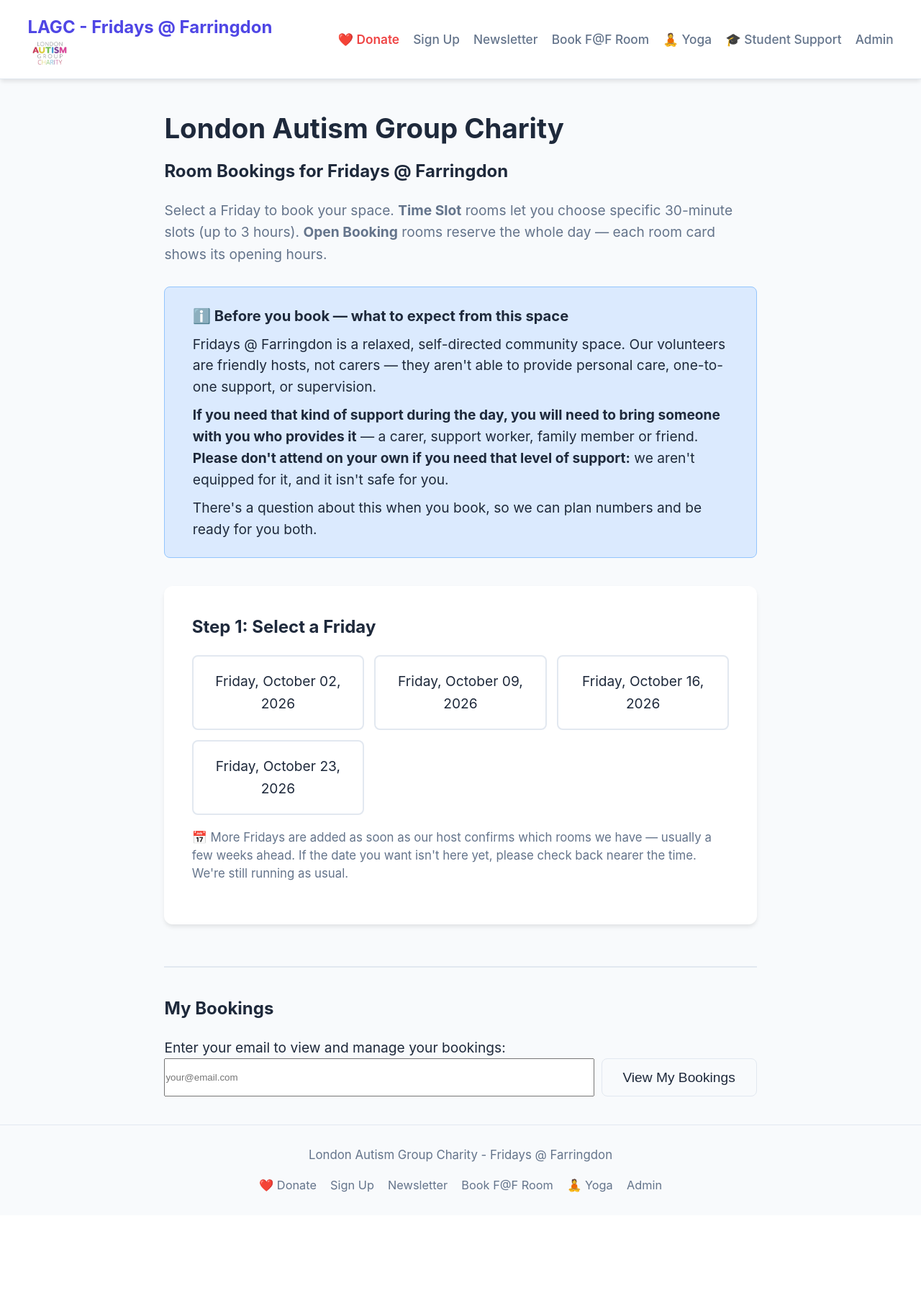
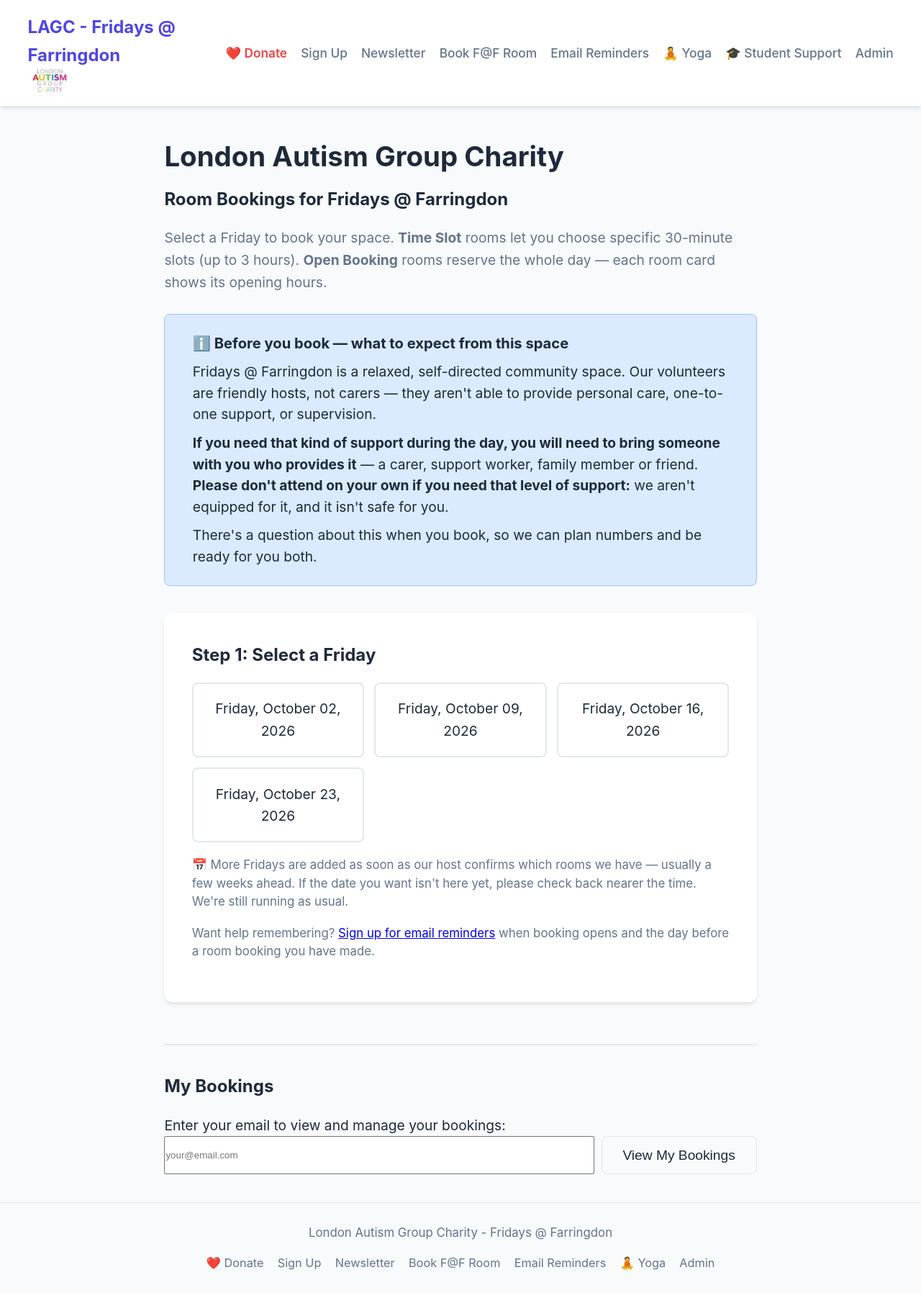
Before and after one commit to marcjtheodore1-sketch/lagc-room-bookings, a Flask app: page /book in a window 1280 px wide. Shown: the whole page at 72% size. Before the commit the page ends 1656 px from the top, so only its background shows below. Run offline with Flask 3, Linux system fonts and the light colour scheme; data comes from the database, SQL or seed files in the repository; data that the repository does not hold is empty; some libraries are stand-ins or nearby versions.

Commit message:
Add opt-in booking and day-before email reminders

```diff
--- a/app.py
+++ b/app.py
@@ -6,6 +6,7 @@ Handles 30-minute booking slots on Fridays from 11am to 4pm
 from flask import Flask, render_template, request, jsonify, session, redirect, url_for, flash
 from flask_sqlalchemy import SQLAlchemy
 from datetime import datetime, timedelta
+from zoneinfo import ZoneInfo
 from functools import wraps
 import json
 import os
@@ -143,6 +144,28 @@ class Setting(db.Model):
     """Configurable settings"""
     key = db.Column(db.String(100), primary_key=True)
     value = db.Column(db.Text, nullable=False)
+
+class ReminderSubscription(db.Model):
+    """Email-verified, self-managed reminder preferences."""
+    id = db.Column(db.Integer, primary_key=True)
+    email = db.Column(db.String(254), unique=True, nullable=False)
+    booking_open = db.Column(db.Boolean, nullable=False, default=False)
+    booking_day = db.Column(db.Boolean, nullable=False, default=False)
+    pending_booking_open = db.Column(db.Boolean, nullable=True)
+    pending_booking_day = db.Column(db.Boolean, nullable=True)
+    confirm_token = db.Column(db.String(64), unique=True, nullable=True)
+    manage_token = db.Column(db.String(64), unique=True, nullable=False)
+    confirmed_at = db.Column(db.DateTime, nullable=True)
+    confirmation_requested_at = db.Column(db.DateTime, nullable=True)
+
+class ReminderDelivery(db.Model):
+    """One successful email per subscription and Friday or booking."""
+    id = db.Column(db.Integer, primary_key=True)
+    subscription_id = db.Column(db.Integer, db.ForeignKey('reminder_subscription.id'), nullable=False)
+    kind = db.Column(db.String(20), nullable=False)
+    reference = db.Column(db.String(40), nullable=False)
+    sent_at = db.Column(db.DateTime, nullable=False, default=datetime.utcnow)
+    __table_args__ = (db.UniqueConstraint('subscription_id', 'kind', 'reference'),)
 
 class VolunteerAvailability(db.Model):
     """A volunteer marking their status for a given Friday"""
@@ -766,6 +789,93 @@ def get_rota_fridays(count=8):
     see dates that are genuinely open for sessions."""
     return get_upcoming_fridays(count=count)
 
+def reminder_date_display(day):
+    """British date with an ordinal suffix for attendee emails."""
+    suffix = 'th' if 11 <= day.day <= 13 else {1: 'st', 2: 'nd', 3: 'rd'}.get(day.day % 10, 'th')
+    return f"{day.strftime('%A')} {day.day}{suffix} {day.strftime('%B')}"
+
+def reminder_base_url():
+    return os.environ.get('PUBLIC_BASE_URL', 'https://milestheodore.pythonanywhere.com').rstrip('/')
+
+def reminders_mail_ready():
+    return app.config['ENABLE_EMAIL'] and not missing_email_configuration()
+
+def run_reminder_job(now=None):
+    """Run once daily. Only confirmed, opted-in people receive reminders.
+
+    Weekly booking reminders are due Monday to Thursday for the next Friday,
+    and only once that Friday has been published in the booking schedule. A
+    date published after Monday is picked up on the next daily run.
+    """
+    if not reminders_mail_ready():
+        raise RuntimeError('Reminder email is not configured; no reminders were marked sent')
+    now = now or datetime.now(ZoneInfo('Europe/London'))
+    today = now.date()
+    schedule = get_room_schedule_ids()
+    next_friday = today + timedelta(days=(4 - today.weekday()) % 7)
+    days_until = (next_friday - today).days
+    bookable_this_week = 1 <= days_until <= 4 and bool(schedule.get(next_friday.isoformat()))
+    tomorrow = today + timedelta(days=1)
+    bookings = []
+    if tomorrow.weekday() == 4 and schedule.get(tomorrow.isoformat()):
+        bookings = Booking.query.filter(
+            Booking.booking_date == tomorrow,
+            Booking.cancelled_at.is_(None),
+        ).all()
+    bookings_by_email = {}
+    for booking in bookings:
+        if booking.room_id in schedule[tomorrow.isoformat()] and booking.room.is_active:
+            bookings_by_email.setdefault(booking.user_email.strip().lower(), []).append(booking)
+
+    counts = {'booking_open': 0, 'booking_day': 0, 'failed': 0}
+    subscriptions = ReminderSubscription.query.filter(ReminderSubscription.confirmed_at.isnot(None)).all()
+    for subscription in subscriptions:
+        manage_url = f'{reminder_base_url()}/reminders/manage/{subscription.manage_token}'
+        footer = f'\n\nChange or stop these reminders: {manage_url}\n'
+        already_booked = bookable_this_week and Booking.query.filter(
+            Booking.booking_date == next_friday,
+            db.func.lower(Booking.user_email) == subscription.email,
+            Booking.cancelled_at.is_(None),
+        ).first() is not None
+        if subscription.booking_open and bookable_this_week and not already_booked:
+            reference = next_friday.isoformat()
+            if not ReminderDelivery.query.filter_by(subscription_id=subscription.id, kind='booking_open', reference=reference).first():
+                subject = f'Fridays @ Farringdon: bookings for {reminder_date_display(next_friday)}'
+                body = (
+                    f'Hello,\n\nA reminder that bookings are open for Fridays @ Farringdon on {reminder_date_display(next_friday)}. '
+                    'Please use the link below to see the rooms and times available and book your place:\n\n'
+                    f'{reminder_base_url()}/book\n\n'
+                    'Dates are added only after our host confirms the rooms. If another Friday is not listed yet, it has not been released for booking.\n\n'
+                    'Warm wishes,\nLondon Autism Group Charity' + footer
+                )
+                if send_confirmation_email(subscription.email, subject, body):
+                    db.session.add(ReminderDelivery(subscription_id=subscription.id, kind='booking_open', reference=reference))
+                    db.session.commit()
+                    counts['booking_open'] += 1
+                else:
+                    counts['failed'] += 1
+        if subscription.booking_day:
+            for booking in bookings_by_email.get(subscription.email, []):
+                reference = str(booking.id)
+                if ReminderDelivery.query.filter_by(subscription_id=subscription.id, kind='booking_day', reference=reference).first():
+                    continue
+                start, end = booking_time_display(booking)
+                subject = f'Your Fridays @ Farringdon booking is tomorrow, {reminder_date_display(tomorrow)}'
+                body = (
+                    f'Hello {booking.user_name},\n\nA reminder about your booking tomorrow, {reminder_date_display(tomorrow)}.\n\n'
+                    f'Room: {booking.room.name}\nTime: {start} to {end}\n'
+                    f'Location: {booking.room.building_location}\n\n'
+                    f'View or cancel this booking: {reminder_base_url()}/cancel/{booking.cancel_token}\n\n'
+                    'Warm wishes,\nLondon Autism Group Charity' + footer
+                )
+                if send_confirmation_email(subscription.email, subject, body):
+                    db.session.add(ReminderDelivery(subscription_id=subscription.id, kind='booking_day', reference=reference))
+                    db.session.commit()
+                    counts['booking_day'] += 1
+                else:
+                    counts['failed'] += 1
+    return counts
+
 VOLUNTEER_ARCHIVED_KEY = 'volunteer_archived_dates'
 
 def get_archived_volunteer_dates():
@@ -1021,6 +1131,82 @@ def yoga_cancel_page(token):
 def index():
     """Main booking page"""
     return render_template('index.html')
+
+@app.route('/reminders')
+def reminder_signup_page():
+    return render_template('reminders.html')
+
+@app.route('/reminders/request', methods=['POST'])
+def request_reminders():
+    email = (request.form.get('email') or '').strip().lower()
+    booking_open = request.form.get('booking_open') == 'on'
+    booking_day = request.form.get('booking_day') == 'on'
+    if len(email) > 254 or '@' not in email or '.' not in email.rsplit('@', 1)[-1]:
+        return render_template('reminders.html', error='Please enter a valid email address.'), 400
+    if not (booking_open or booking_day):
+        return render_template('reminders.html', error='Please choose at least one reminder.'), 400
+    if is_blocked_email_recipient(email):
+        return render_template('reminders.html', notice='If this address can receive reminders, a confirmation email will arrive shortly.')
+    if not reminders_mail_ready():
+        return render_template('reminders.html', error='Email reminders are temporarily unavailable. Please try again later.'), 503
+
+    subscription = ReminderSubscription.query.filter_by(email=email).first()
+    now = datetime.utcnow()
+    # Avoid repeated confirmation messages when a form is resubmitted.
+    if subscription and subscription.confirmation_requested_at and now - subscription.confirmation_requested_at < timedelta(minutes=10):
+        return render_template('reminders.html', notice='If this address can receive reminders, a confirmation email will arrive shortly.')
+    token = secrets.token_urlsafe(32)
+    confirm_url = f'{reminder_base_url()}/reminders/confirm/{token}'
+    choices = []
+    if booking_open:
+        choices.append('a weekly reminder when that Friday is open for booking')
+    if booking_day:
+        choices.append('a reminder the day before each room booking you make with this email address')
+    body = (
+        'Hello,\n\nSomeone requested Fridays @ Farringdon email reminders for this address.\n\n'
+        'Requested reminders:\n- ' + '\n- '.join(choices) + '\n\n'
+        f'If this was you, confirm your choices here:\n{confirm_url}\n\n'
+        'If you did not request this, you can ignore this email. No reminder preferences will change.\n\n'
+        'Warm wishes,\nLondon Autism Group Charity\n'
+    )
+    if not send_confirmation_email(email, 'Confirm your Fridays @ Farringdon reminders', body):
+        return render_template('reminders.html', error='We could not send the confirmation email. Please try again later.'), 503
+    if not subscription:
+        subscription = ReminderSubscription(email=email, manage_token=secrets.token_urlsafe(32))
+        db.session.add(subscription)
+    subscription.pending_booking_open = booking_open
+    subscription.pending_booking_day = booking_day
+    subscription.confirm_token = token
+    subscription.confirmation_requested_at = now
+    db.session.commit()
+    return render_template('reminders.html', notice='Check your email and follow the confirmation link. Your reminders will only start after you confirm.')
+
+@app.route('/reminders/confirm/<token>', methods=['GET', 'POST'])
+def confirm_reminders(token):
+    subscription = ReminderSubscription.query.filter_by(confirm_token=token).first_or_404()
+    if request.method == 'POST':
+        subscription.booking_open = bool(subscription.pending_booking_open)
+        subscription.booking_day = bool(subscription.pending_booking_day)
+        subscription.pending_booking_open = None
+        subscription.pending_booking_day = None
+        subscription.confirm_token = None
+        subscription.confirmed_at = datetime.utcnow()
+        db.session.commit()
+        return render_template('reminders.html', notice='Your reminder choices are confirmed. You can change or stop them using the link in any reminder email.')
+    return render_template('reminder_confirm.html', token=token, booking_open=subscription.pending_booking_open, booking_day=subscription.pending_booking_day)
+
+@app.route('/reminders/manage/<token>', methods=['GET', 'POST'])
+def manage_reminders(token):
+    subscription = ReminderSubscription.query.filter_by(manage_token=token).first_or_404()
+    if request.method == 'POST':
+        subscription.booking_open = request.form.get('booking_open') == 'on'
+        subscription.booking_day = request.form.get('booking_day') == 'on'
+        subscription.confirm_token = None
+        subscription.pending_booking_open = None
+        subscription.pending_booking_day = None
+        db.session.commit()
+        return render_template('reminder_manage.html', token=token, subscription=subscription, saved=True)
+    return render_template('reminder_manage.html', token=token, subscription=subscription, saved=False)
 
 @app.route('/admin')
 def admin():
--- a/static/css/style.css
+++ b/static/css/style.css
@@ -3607,6 +3607,19 @@ html {
     margin-top: 1rem;
     line-height: 1.5;
 }
+
+.reminder-page { max-width: 740px; margin: 2rem auto; }
+.reminder-page h1 { margin-bottom: 1rem; }
+.reminder-page p, .reminder-page ul { margin-bottom: 1rem; }
+.reminder-page ul { padding-left: 1.5rem; }
+.reminder-form { background: var(--card-bg); border: 1px solid var(--border); border-radius: var(--radius-lg); padding: 1.5rem; margin: 1.5rem 0; }
+.reminder-form fieldset { border: 0; margin-bottom: 1.25rem; }
+.reminder-form legend { font-weight: 700; margin-bottom: .65rem; }
+.reminder-choice { display: flex; gap: .65rem; align-items: flex-start; margin-bottom: .9rem; cursor: pointer; }
+.reminder-choice input { flex: 0 0 auto; margin-top: .4rem; width: 1.1rem; height: 1.1rem; }
+.reminder-message { padding: .9rem 1rem; border-radius: var(--radius); background: #ecfdf5; border: 1px solid #6ee7b7; }
+.reminder-message.error-text { background: #fef2f2; border-color: #fca5a5; }
+.reminder-footnote { color: var(--text-light); }
 
 /* Clear booking columns on desktop, complete labelled cards on mobile. */
 .container.admin-wide { max-width: 1680px; }
--- a/templates/base.html
+++ b/templates/base.html
@@ -4,7 +4,7 @@
     <meta charset="UTF-8">
     <meta name="viewport" content="width=device-width, initial-scale=1.0">
     <title>{% block title %}LAGC - Fridays @ Farringdon{% endblock %}</title>
-    <link rel="stylesheet" href="{{ url_for('static', filename='css/style.css') }}?v=43">
+    <link rel="stylesheet" href="{{ url_for('static', filename='css/style.css') }}?v=44">
 </head>
 <body>
     <nav class="navbar">
@@ -21,6 +21,7 @@
             <a href="https://www.londonautismgroupcharity.org/#newsletter" target="_blank" class="nav-link">Sign Up</a>
             <a href="https://tinyurl.com/lagcnewsjuly" target="_blank" class="nav-link">Newsletter</a>
             <a href="/book" class="nav-link">Book F@F Room</a>
+            <a href="/reminders" class="nav-link">Email Reminders</a>
             <a href="/yoga" class="nav-link">🧘 Yoga</a>
             <a href="/peer-support" class="nav-link">🎓 Student Support</a>
             <a href="/admin" class="nav-link">Admin</a>
@@ -38,6 +39,7 @@
             <a href="https://www.londonautismgroupcharity.org/#newsletter" target="_blank" class="footer-link">Sign Up</a>
             <a href="https://tinyurl.com/lagcnewsjuly" target="_blank" class="footer-link">Newsletter</a>
             <a href="/book" class="footer-link">Book F@F Room</a>
+            <a href="/reminders" class="footer-link">Email Reminders</a>
             <a href="/yoga" class="footer-link">🧘 Yoga</a>
             <a href="/admin" class="footer-link">Admin</a>
         </div>
--- a/templates/index.html
+++ b/templates/index.html
@@ -21,6 +21,7 @@
                 <p class="loading">Loading dates...</p>
             </div>
             <p class="hint dates-note">📅 More Fridays are added as soon as our host confirms which rooms we have — usually a few weeks ahead. If the date you want isn't here yet, please check back nearer the time. We're still running as usual.</p>
+            <p class="hint dates-note">Want help remembering? <a href="/reminders">Sign up for email reminders</a> when booking opens and the day before a room booking you have made.</p>
         </div>
 
         <!-- Step 2: Select Room -->
```
Also changed, not shown: send_reminders.py (added, +14 -0 lines), templates/reminder_confirm.html (added, +14 -0 lines), templates/reminder_manage.html (added, +17 -0 lines), templates/reminders.html (added, +24 -0 lines), tests/test_reminders.py (added, +121 -0 lines), README.md, 1 other file.
